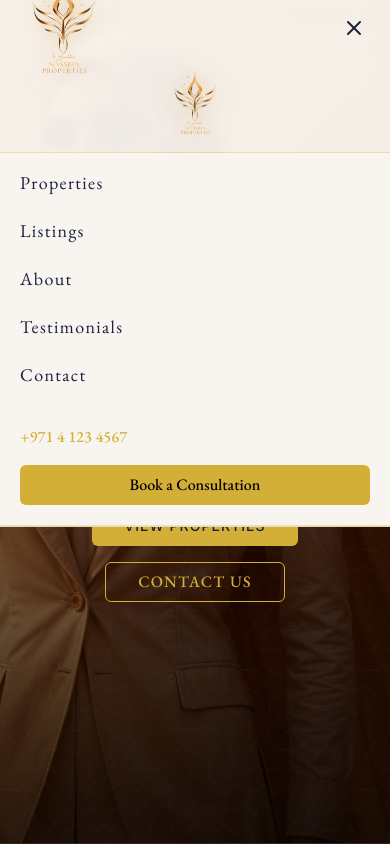
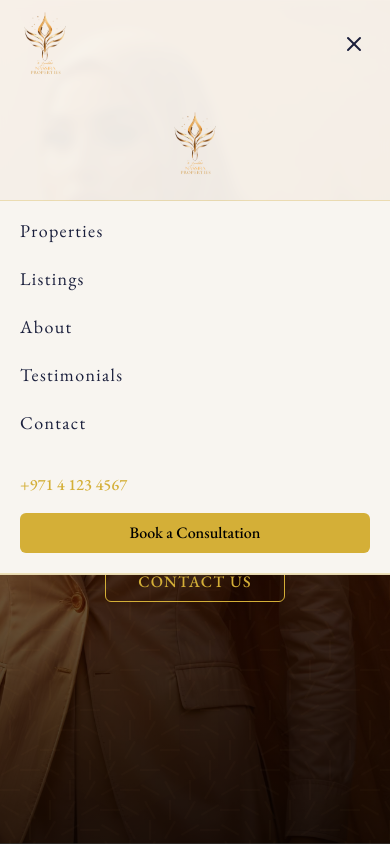
Before and after one commit to parthganguly/nassira-properties, a Next.js app: page / in a window 390 px wide. Both pictures are taken after a click on the button 354 px from the left and 28 px from the top of the page. Shown: the top 844 px of the page. Built offline with nearby package versions, Linux system fonts and the light colour scheme; grey boxes are pictures that could not be loaded.

Commit message:
Fix navbar logo spacing and mobile menu logo padding

```diff
--- a/components/navbar.tsx
+++ b/components/navbar.tsx
@@ -51,7 +51,7 @@ export function Navbar() {
   return (
     <header className="fixed top-0 inset-x-0 z-nav bg-cream/95 backdrop-blur-sm border-b border-gold/30">
       <div className="container max-w-container mx-auto px-4 sm:px-6 lg:px-8">
-        <div className="flex items-center justify-between h-14 md:h-20 lg:h-24">
+        <div className="flex items-center justify-between py-3 h-auto md:h-20 lg:h-24">
           <div className="flex-shrink-0 pl-2">
             <Link href="/" className="flex items-center">
               <Image
@@ -59,7 +59,7 @@ export function Navbar() {
                 alt="Nassira Properties"
                 width={220}
                 height={110}
-                className="h-24 w-auto my-3 mx-2 logo-glow"
+                className="h-16 sm:h-20 lg:h-24 w-auto object-contain"
                 priority
               />
             </Link>
@@ -113,13 +113,13 @@ export function Navbar() {
       {/* Mobile menu */}
       {isMenuOpen && (
         <div className="md:hidden">
-          <div className="flex justify-center py-4 border-b border-gold/30">
+          <div className="flex justify-center py-6 border-b border-gold/30">
             <Image
               src="/images/logo.png"
               alt="Nassira Properties"
               width={180}
               height={90}
-              className="h-16 w-auto logo-glow"
+              className="h-16 w-auto object-contain"
             />
           </div>
           <div className="px-2 pt-2 pb-3 space-y-1 sm:px-3 bg-cream border-b border-gold/30">
```
